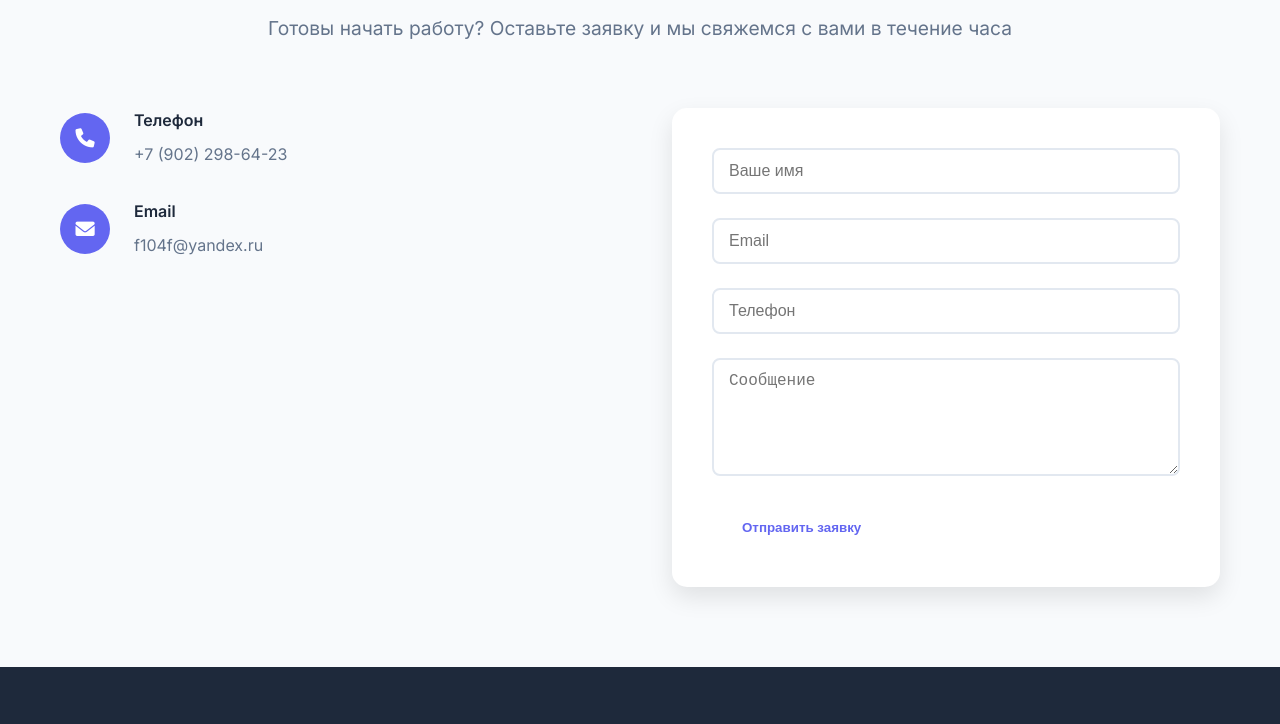
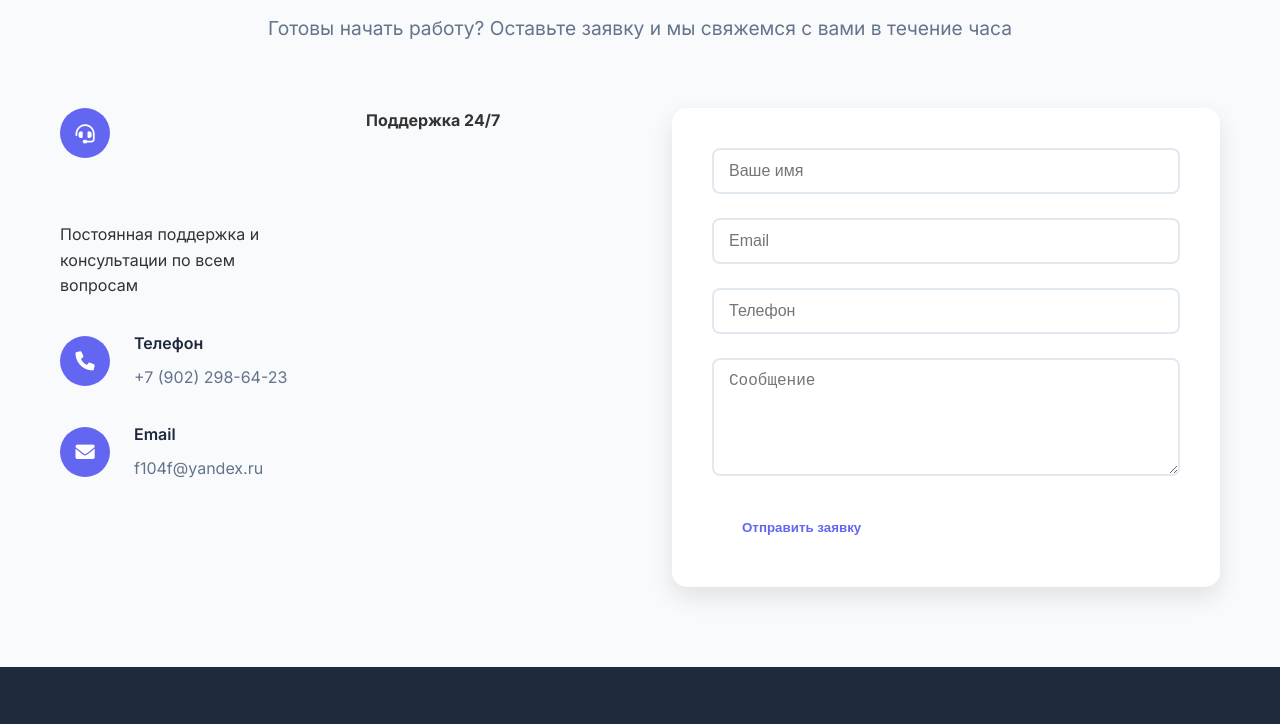
Before and after one commit to Tapzah19/---, a plain HTML site: page index.html in a window 1280 px wide. Shown: the part 2755-3479 px from the top of the page. Drawn offline with Linux system fonts and the light colour scheme.

Commit message:
Update index.html

```diff
--- a/index.html
+++ b/index.html
@@ -171,6 +171,13 @@
             </div>
             <div class="contact-content">
                 <div class="contact-info">
+					<div class="contact-content">
+                     <div class="contact-item">
+                        <i class="fas fa-headset"></i>
+                     </div>
+                    <h4>Поддержка 24/7</h4>
+                    <p>Постоянная поддержка и консультации по всем вопросам</p>
+                </div>
                     <div class="contact-item">
                         <i class="fas fa-phone"></i>
                         <div>
```
